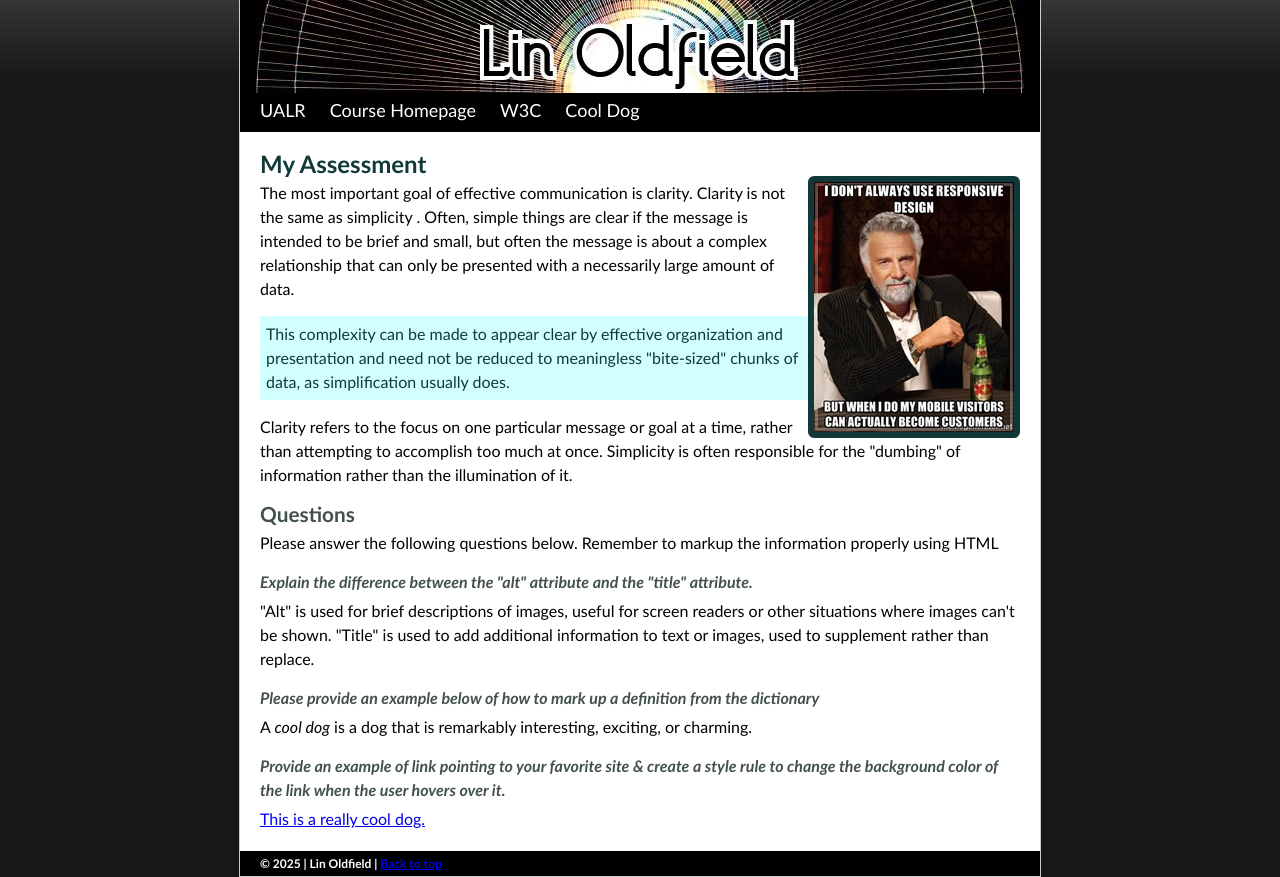
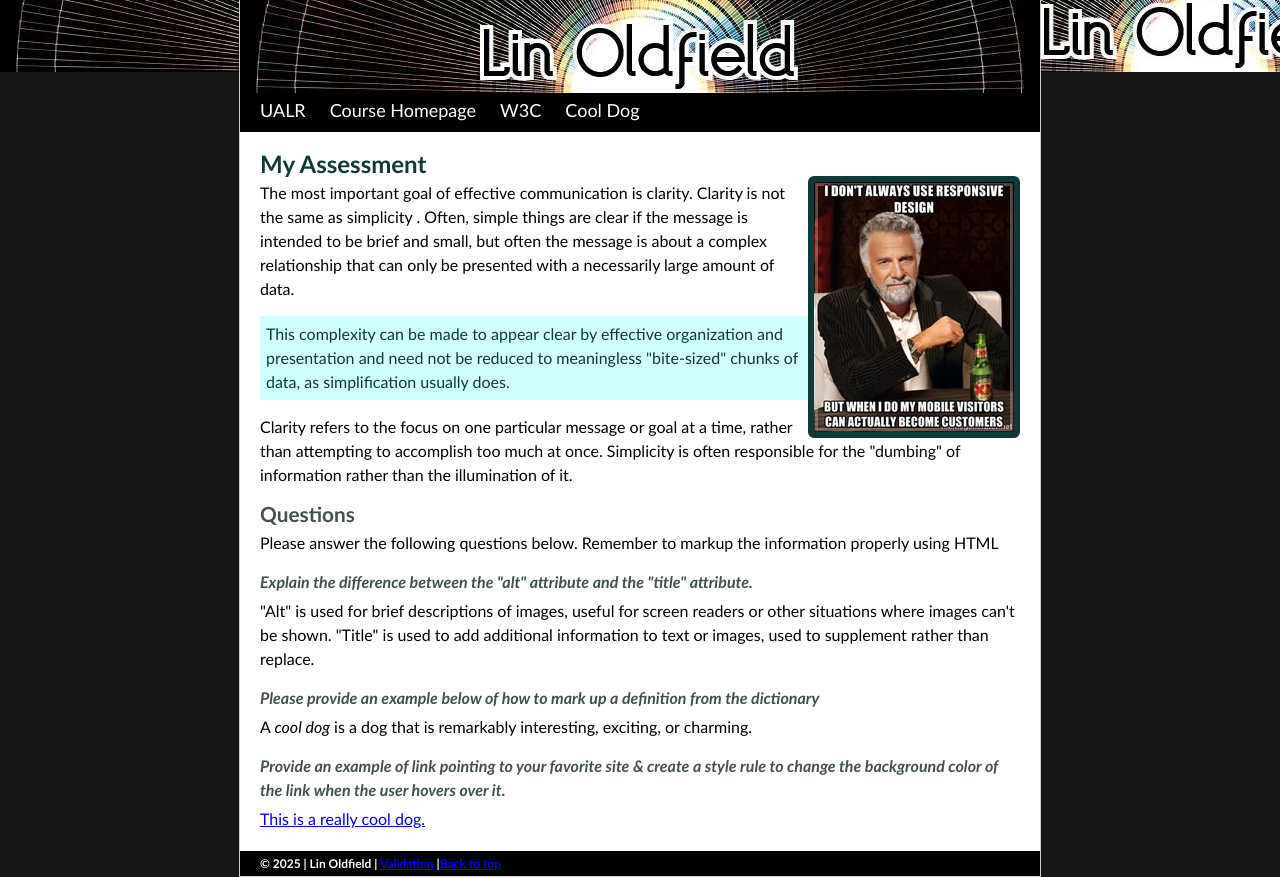
Before and after one commit to leoldfield/ifsc-3342, a plain HTML site: page pre-assessment/pre-assessment/index.html in a window 1280 px wide. Shown: the part 68-945 px from the top of the page. Drawn offline with Linux system fonts and the light colour scheme.

Commit message:
Updated header image, added validation link

```diff
--- a/pre-assessment/pre-assessment/css/screen.css
+++ b/pre-assessment/pre-assessment/css/screen.css
@@ -6,7 +6,7 @@ body {
 	text-align: center;
 	font-family: "Trebuchet MS", Arial, Helvetica, sans-serif;
 	background-color: #171717;
-	background-image:url(/pre-assessment/pre-assessment/img/bg-tile.jpg);
+	background-image:url(../img/assessment-2-cropped.jpg);
 	background-repeat:repeat-x;
 	font-size: 16px;
 	line-height: 1.5em;
--- a/pre-assessment/pre-assessment/index.html
+++ b/pre-assessment/pre-assessment/index.html
@@ -36,7 +36,7 @@
     <p><a id="cool-dog-link" href="https://pixabay.com/photos/dog-canine-race-run-running-5442450/">This is a really cool dog.</a></p>
   </div>
   <div id="footer">
-    <h6>&#169; 2025 | Lin Oldfield | <a href="#header">Back to top</a></h6>
+    <h6>&#169; 2025 | Lin Oldfield | <a href="https://validator.w3.org/nu/?doc=https%3A%2F%2Fleoldfield.github.io%2Fifsc-3342%2Fpre-assessment%2Fpre-assessment%2Findex.html">Validation</a> |<a href="#header">Back to top</a></h6>
   </div>
 </div>
 </body>
```
